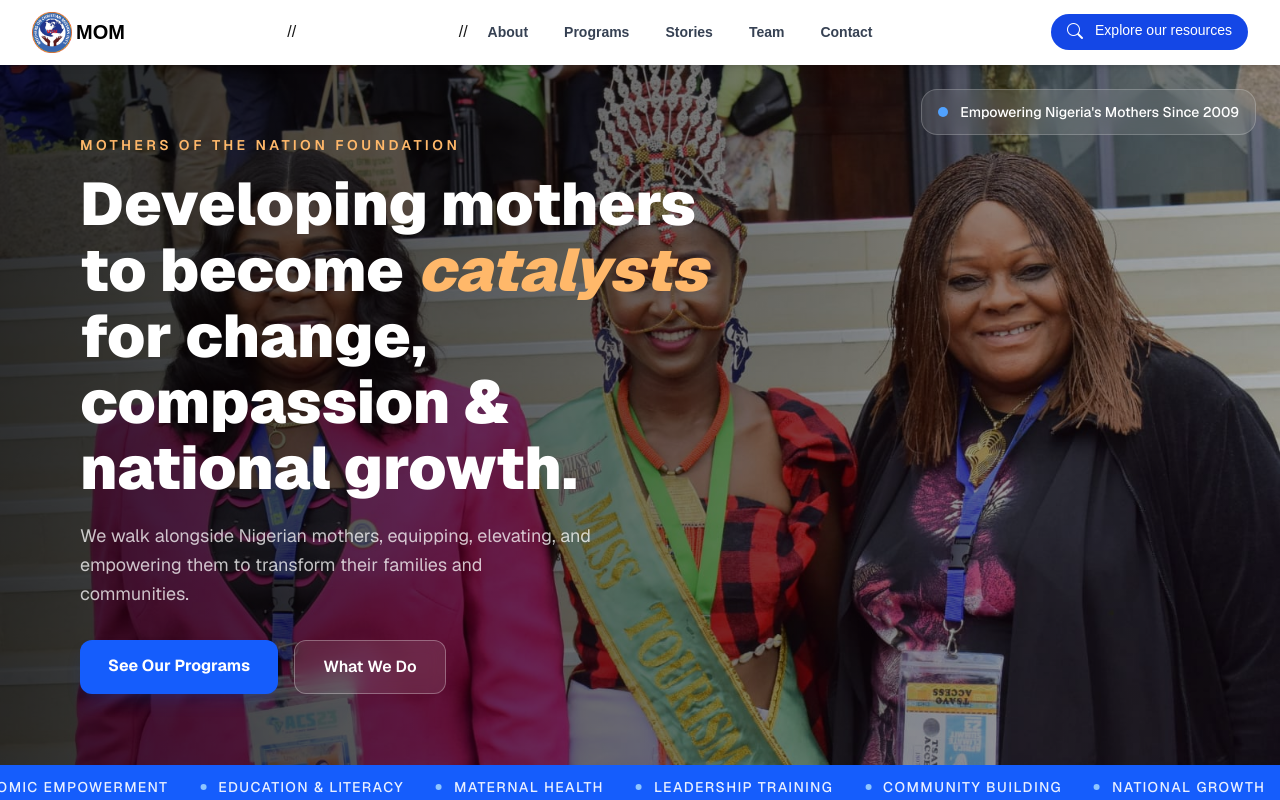
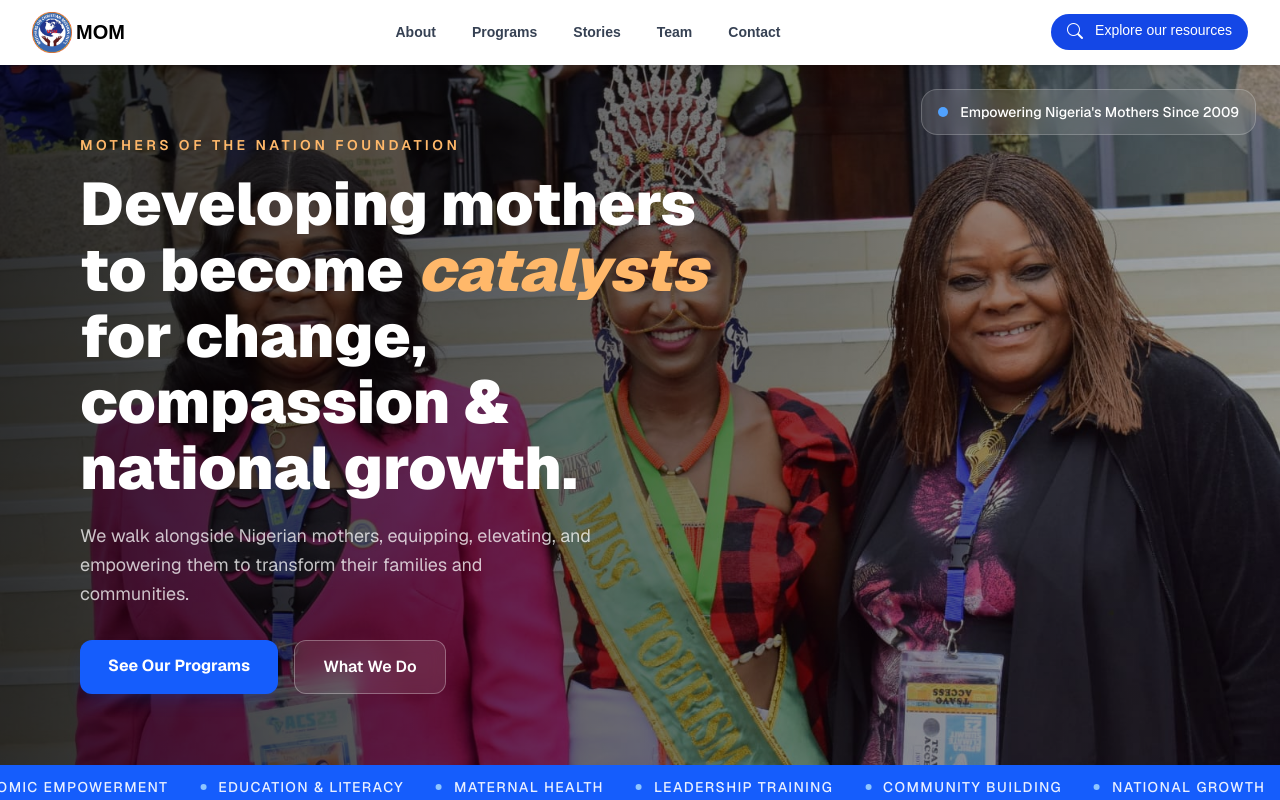
Before and after one commit to WisdomChukwuemeka/mothersonmission, a Next.js app: page / in a window 1280 px wide. Shown: the top 800 px of the page. Built offline with nearby package versions, Linux system fonts and the light colour scheme.

Commit message:
updating dns

```diff
--- a/app/components/header.jsx
+++ b/app/components/header.jsx
@@ -48,8 +48,8 @@ export const Header = () => {
               <span className="text-xl font-bold text-black uppercase">MOM</span>
             </div>
             </Link>
-          //       <nav className="hidden md:flex items-center gap-1">
-    //         {navLinks.map((link) => {
+              <nav className="hidden md:flex items-center gap-1">
+           {navLinks.map((link) => {
               const isActive = pathname === link.href;
               return (
                 <Link
```
